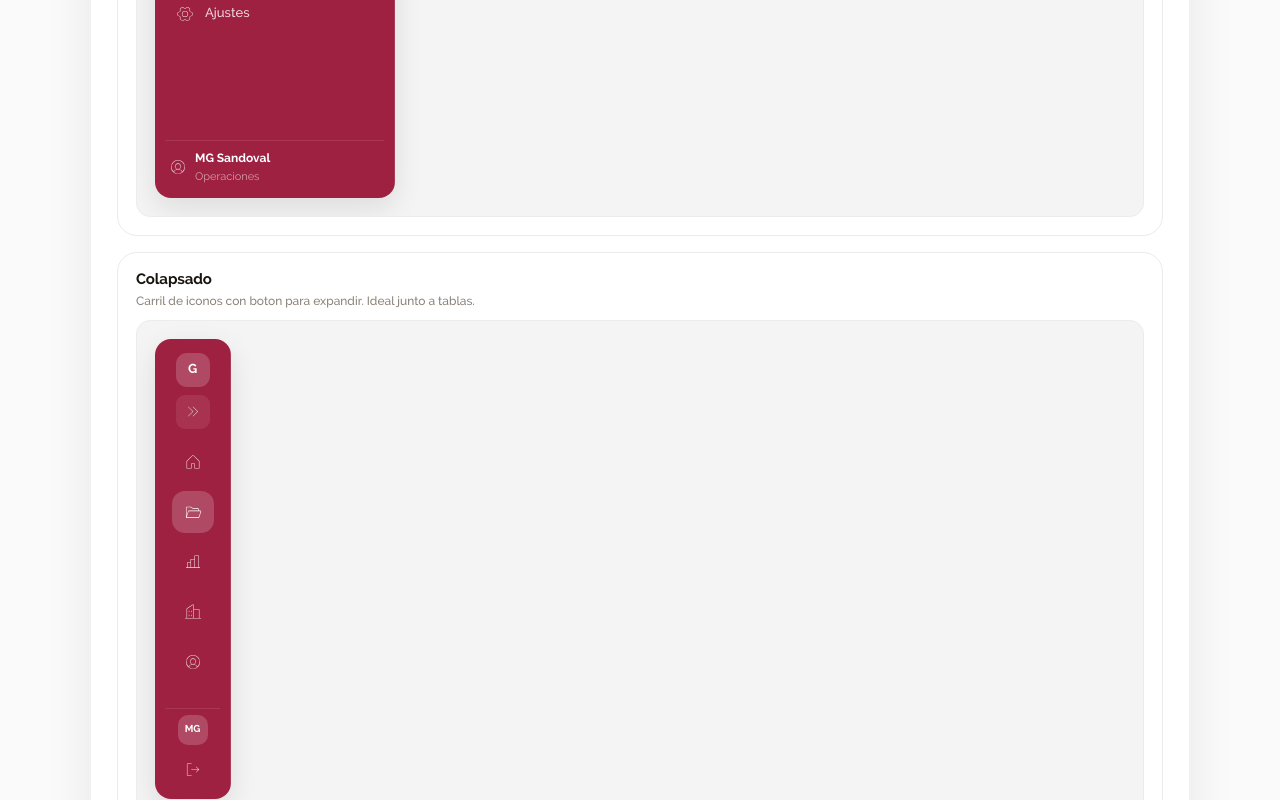
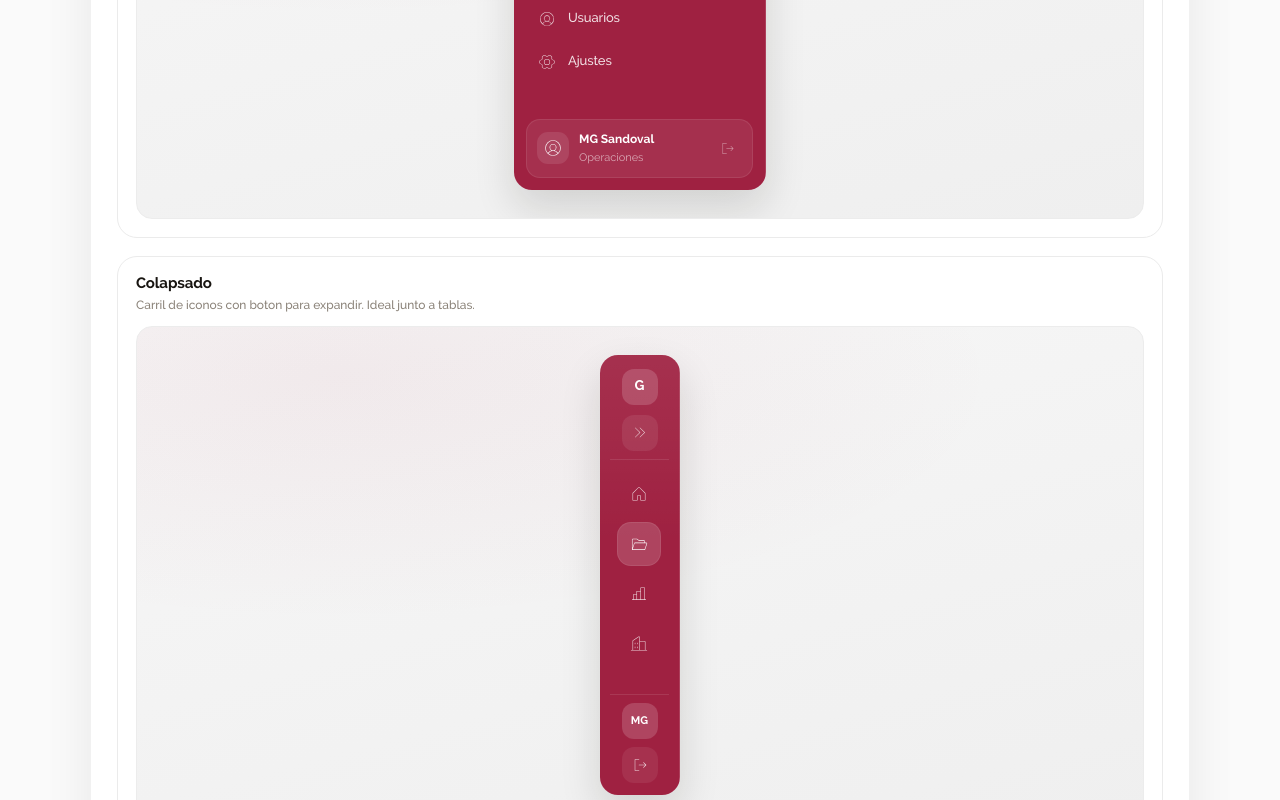
Before and after one commit to mariasan001/gob_ui, a Next.js app in the folder apps/web-next/: page /menu-lateral in a window 1280 px wide. Shown: the part 780-1580 px from the top of the page. Built offline with nearby package versions, Linux system fonts and the light colour scheme.

Commit message:
Pule visualmente los 7 tipos de Menu lateral
Mejora marca, items activos, pie, badges, densidades y stage centrado
con sombra y degradado sutil.

Co-authored-by: mariasan001 <mariasan001@users.noreply.github.com>

```diff
--- a/apps/web-next/src/app/menu-lateral/menu-demo.tsx
+++ b/apps/web-next/src/app/menu-lateral/menu-demo.tsx
@@ -41,8 +41,11 @@ function Brand({
   onToggle: () => void;
 }) {
   return (
-    <div slot="brand" className={`${local.brand} ${large ? local.brandLg : ''}`}>
-      <span className={local.mark} aria-hidden="true">
+    <div
+      slot="brand"
+      className={`${local.brand} ${large ? local.brandLg : ''} ${collapsed ? local.brandRail : ''}`}
+    >
+      <span className={`${local.mark} ${large ? local.markLg : ''}`} aria-hidden="true">
         G
       </span>
       {!collapsed ? (
@@ -70,15 +73,11 @@ function Brand({
 
 function Footer({
   collapsed,
-  showUser,
+  emphasis,
 }: {
   collapsed: boolean;
-  showUser: boolean;
+  emphasis?: boolean;
 }) {
-  if (!showUser && !collapsed) {
-    return <div slot="footer" className={local.footEmpty} />;
-  }
-
   if (collapsed) {
     return (
       <div slot="footer" className={local.footRail}>
@@ -86,19 +85,24 @@ function Footer({
           MG
         </span>
         <button type="button" className={local.railBtn} title="Salir" aria-label="Salir">
-          <SignOut weight="thin" size={17} aria-hidden="true" />
+          <SignOut weight="thin" size={16} aria-hidden="true" />
         </button>
       </div>
     );
   }
 
   return (
-    <div slot="footer" className={local.foot}>
-      <UserCircle weight="thin" size={18} aria-hidden="true" />
-      <div>
+    <div slot="footer" className={`${local.foot} ${emphasis ? local.footEmphasis : ''}`}>
+      <span className={local.footAvatar} aria-hidden="true">
+        <UserCircle weight="thin" size={20} />
+      </span>
+      <div className={local.footText}>
         <strong>MG Sandoval</strong>
         <small>Operaciones</small>
       </div>
+      <button type="button" className={local.footAction} title="Salir" aria-label="Salir">
+        <SignOut weight="thin" size={15} />
+      </button>
     </div>
   );
 }
@@ -114,20 +118,21 @@ function NavItems({
 }) {
   const showBadges = variant === 'badges';
   const grouped = variant === 'grouped';
+  const dense = variant === 'dense';
 
   const renderItem = (label: string, Icon: typeof House, badge?: number) => (
     <a
       key={label}
       href="#"
-      className={`${local.navItem} ${collapsed ? local.navItemRail : ''} ${
-        label === active ? local.navActive : ''
-      }`}
+      className={`${local.navItem} ${dense ? local.navItemDense : ''} ${
+        collapsed ? local.navItemRail : ''
+      } ${label === active ? local.navActive : ''}`}
       data-active={label === active ? 'true' : undefined}
       title={label}
       onClick={(e) => e.preventDefault()}
     >
       <span className={local.navIcon}>
-        <Icon weight="thin" size={18} aria-hidden="true" />
+        <Icon weight="thin" size={dense ? 17 : 18} aria-hidden="true" />
         {showBadges && badge && collapsed ? <i className={local.badgeDot} /> : null}
       </span>
       {!collapsed ? <span className={local.navLabel}>{label}</span> : null}
@@ -158,21 +163,16 @@ export function MenuDemo({
 }) {
   const [collapsed, setCollapsed] = useState(example.variant === 'collapsed');
   const variant = example.variant === 'collapsed' ? 'basic' : example.variant;
-  const showUser =
-    example.variant === 'user' ||
-    example.variant === 'basic' ||
-    example.variant === 'brand' ||
-    example.variant === 'dense' ||
-    example.variant === 'badges' ||
-    example.variant === 'grouped' ||
-    collapsed;
 
   return (
+    <div className={local.stageInner}>
       <gob-sidebar
         variant={variant}
         tone={tone}
         collapsed={collapsed || undefined}
-      className={`${local.sidebar} ${collapsed ? local.sidebarRail : ''}`}
+        className={`${local.sidebar} ${collapsed ? local.sidebarRail : ''} ${
+          example.variant === 'dense' ? local.sidebarDense : ''
+        } ${example.variant === 'brand' ? local.sidebarBrand : ''}`}
       >
         <Brand
           collapsed={collapsed}
@@ -184,7 +184,8 @@ export function MenuDemo({
           collapsed={collapsed}
           active={collapsed ? 'Expedientes' : 'Inicio'}
         />
-      <Footer collapsed={collapsed} showUser={showUser} />
+        <Footer collapsed={collapsed} emphasis={example.variant === 'user'} />
       </gob-sidebar>
+    </div>
   );
 }
--- a/apps/web-next/src/app/menu-lateral/menu.module.css
+++ b/apps/web-next/src/app/menu-lateral/menu.module.css
@@ -1,13 +1,13 @@
 .exampleList {
   display: grid;
-  gap: 16px;
+  gap: 18px;
   padding-top: 6px;
 }
 
 .exampleCard {
   position: relative;
   display: grid;
-  gap: 10px;
+  gap: 12px;
   padding: 18px;
   border-radius: 20px;
   border: 1px solid #ebebeb;
@@ -65,39 +65,66 @@
 
 .stage {
   display: flex;
-  align-items: stretch;
-  justify-content: flex-start;
-  min-height: 460px;
-  padding: 18px;
-  border-radius: 14px;
-  background: #f4f4f4;
+  align-items: center;
+  justify-content: center;
+  min-height: 480px;
+  padding: 28px 24px;
+  border-radius: 16px;
   border: 1px solid #ececec;
   overflow: hidden;
+  background:
+    radial-gradient(120% 90% at 20% 10%, rgba(159, 33, 65, 0.06), transparent 55%),
+    linear-gradient(165deg, #f7f7f7 0%, #efefef 100%);
+}
+
+.stageInner {
+  display: flex;
+  justify-content: center;
+  width: 100%;
 }
 
 .sidebar {
-  --gob-sidebar-width: 240px;
-  --gob-sidebar-collapsed-width: 76px;
-  height: 424px;
-  border-radius: 16px;
+  --gob-sidebar-width: 252px;
+  --gob-sidebar-collapsed-width: 80px;
+  height: 440px;
+  border-radius: 18px;
   overflow: hidden;
-  box-shadow: 0 10px 28px rgba(24, 21, 17, 0.1);
+  box-shadow:
+    0 1px 0 rgba(255, 255, 255, 0.35) inset,
+    0 18px 40px rgba(24, 21, 17, 0.14);
 }
 
 .sidebarRail {
-  --gob-sidebar-collapsed-width: 76px;
+  --gob-sidebar-collapsed-width: 80px;
+}
+
+.sidebarDense {
+  --gob-sidebar-width: 220px;
+  height: 400px;
+}
+
+.sidebarBrand {
+  height: 456px;
 }
 
 .brand {
   display: flex;
   align-items: center;
-  gap: 8px;
+  gap: 10px;
   width: 100%;
   min-width: 0;
+  padding-bottom: 10px;
+  border-bottom: 1px solid color-mix(in srgb, currentColor 12%, transparent);
 }
 
 .brandLg {
-  padding: 2px 0 4px;
+  padding-bottom: 12px;
+}
+
+.brandRail {
+  flex-direction: column;
+  gap: 10px;
+  padding-bottom: 8px;
 }
 
 .brandText {
@@ -108,17 +135,19 @@
 
 .brandText strong {
   display: block;
-  font-size: 13px;
+  font-size: 14px;
   font-weight: 700;
-  line-height: 1.2;
+  letter-spacing: -0.01em;
+  line-height: 1.15;
   color: var(--gob-sidebar-active-text, inherit);
   white-space: nowrap;
 }
 
 .brandText small {
   display: block;
-  margin-top: 2px;
-  font-size: 10px;
+  margin-top: 3px;
+  font-size: 11px;
+  font-weight: 500;
   color: var(--gob-sidebar-muted, #9a9590);
   white-space: nowrap;
 }
@@ -126,73 +155,95 @@
 .mark {
   display: grid;
   place-items: center;
-  width: 34px;
-  height: 34px;
-  border-radius: 11px;
+  width: 36px;
+  height: 36px;
+  border-radius: 12px;
   background: var(--gob-sidebar-accent, #9f2141);
   color: #fff;
-  font-size: 13px;
+  font-size: 14px;
   font-weight: 700;
   flex: 0 0 auto;
+  box-shadow: 0 6px 14px rgba(24, 21, 17, 0.12);
+}
+
+.markLg {
+  width: 42px;
+  height: 42px;
+  border-radius: 14px;
+  font-size: 16px;
 }
 
 :global(gob-sidebar[tone='primary']) .mark,
 :global(gob-sidebar[tone='dark']) .mark {
-  background: rgba(255, 255, 255, 0.18);
+  background: rgba(255, 255, 255, 0.16);
+  box-shadow: none;
 }
 
 .toggle {
   appearance: none;
   display: grid;
   place-items: center;
-  width: 30px;
-  height: 30px;
+  width: 32px;
+  height: 32px;
   margin-left: auto;
   border: 0;
-  border-radius: 9px;
-  background: color-mix(in srgb, currentColor 10%, transparent);
+  border-radius: 10px;
+  background: color-mix(in srgb, currentColor 9%, transparent);
   color: inherit;
   cursor: pointer;
   flex: 0 0 auto;
-  transition: background 140ms ease;
+  transition: background 140ms ease, transform 140ms ease;
 }
 
 .toggle:hover {
-  background: color-mix(in srgb, currentColor 16%, transparent);
+  background: color-mix(in srgb, currentColor 15%, transparent);
+  transform: translateY(-1px);
 }
 
-:global(gob-sidebar[collapsed]) .brand {
-  flex-direction: column;
-  gap: 8px;
-}
-
-:global(gob-sidebar[collapsed]) .toggle {
+.brandRail .toggle {
   margin-left: 0;
-  width: 34px;
-  height: 34px;
+  width: 36px;
+  height: 36px;
+  border-radius: 12px;
 }
 
 .navItem {
   display: flex;
   align-items: center;
-  gap: 10px;
-  min-height: 36px;
-  padding: 0 10px;
-  border-radius: 11px;
+  gap: 11px;
+  min-height: 40px;
+  padding: 0 11px;
+  border-radius: 12px;
   color: inherit;
   text-decoration: none;
   font-size: 13px;
   font-weight: 500;
-  transition: background 140ms ease, color 140ms ease;
+  letter-spacing: -0.01em;
+  transition:
+    background 140ms ease,
+    color 140ms ease,
+    transform 140ms ease;
+}
+
+.navItem:hover {
+  background: var(--gob-sidebar-hover, rgba(24, 21, 17, 0.04));
+}
+
+.navItemDense {
+  min-height: 34px;
+  padding: 0 9px;
+  border-radius: 10px;
+  font-size: 12px;
+  gap: 9px;
 }
 
 .navItemRail {
   justify-content: center;
-  width: 42px;
-  height: 42px;
-  min-height: 42px;
+  width: 44px;
+  height: 44px;
+  min-height: 44px;
   padding: 0;
-  border-radius: 13px;
+  border-radius: 14px;
 }
 
 .navIcon {
@@ -202,6 +253,7 @@
   flex: 0 0 auto;
   width: 20px;
   height: 20px;
+  opacity: 0.95;
 }
 
 .navLabel {
@@ -216,69 +268,119 @@
   background: var(--gob-sidebar-active-bg, rgba(159, 33, 65, 0.1));
   color: var(--gob-sidebar-active-text, #9f2141);
   font-weight: 700;
+  box-shadow: inset 0 0 0 1px color-mix(in srgb, currentColor 8%, transparent);
+}
+
+.navActive:hover {
+  background: var(--gob-sidebar-active-bg, rgba(159, 33, 65, 0.1));
 }
 
 .group {
-  margin: 8px 0 2px;
-  padding: 0 10px;
+  margin: 12px 0 4px;
+  padding: 0 11px;
   font-size: 10px;
   font-weight: 700;
-  letter-spacing: 0.08em;
+  letter-spacing: 0.1em;
   text-transform: uppercase;
   color: var(--gob-sidebar-muted, #9a9590);
 }
 
 .group:first-child {
-  margin-top: 0;
+  margin-top: 2px;
 }
 
 .badge {
   flex: 0 0 auto;
-  min-width: 20px;
-  padding: 2px 6px;
+  min-width: 22px;
+  padding: 3px 7px;
   border-radius: 999px;
-  background: var(--gob-sidebar-active-bg, rgba(159, 33, 65, 0.12));
+  background: color-mix(in srgb, currentColor 14%, transparent);
   color: var(--gob-sidebar-active-text, #9f2141);
   font-style: normal;
   font-size: 11px;
   font-weight: 700;
   text-align: center;
+  line-height: 1;
 }
 
 .badgeDot {
   position: absolute;
-  top: -2px;
-  right: -4px;
-  width: 7px;
-  height: 7px;
+  top: -3px;
+  right: -5px;
+  width: 8px;
+  height: 8px;
   border-radius: 50%;
-  background: var(--gob-sidebar-active-text, #fff);
+  background: #fff;
+  box-shadow: 0 0 0 2px color-mix(in srgb, var(--gob-sidebar-bg, #9f2141) 85%, #000);
 }
 
-.footEmpty {
-  display: none;
+:global(gob-sidebar[tone='neutral']) .badgeDot,
+:global(gob-sidebar[tone='soft']) .badgeDot,
+:global(gob-sidebar[tone='accent']) .badgeDot {
+  background: var(--gob-sidebar-accent, #9f2141);
+  box-shadow: 0 0 0 2px var(--gob-sidebar-bg, #fff);
 }
 
 .foot {
   display: flex;
   align-items: center;
-  gap: 8px;
-  padding: 8px 4px 2px;
-  border-top: 1px solid color-mix(in srgb, currentColor 12%, transparent);
+  gap: 10px;
+  margin-top: 2px;
+  padding: 10px;
+  border-radius: 14px;
+  background: color-mix(in srgb, currentColor 8%, transparent);
+  border: 1px solid color-mix(in srgb, currentColor 10%, transparent);
 }
 
-.foot strong {
+.footEmphasis {
+  background: color-mix(in srgb, currentColor 11%, transparent);
+  border-color: color-mix(in srgb, currentColor 14%, transparent);
+}
+
+.footAvatar {
+  display: grid;
+  place-items: center;
+  width: 32px;
+  height: 32px;
+  border-radius: 11px;
+  background: color-mix(in srgb, currentColor 10%, transparent);
+  color: var(--gob-sidebar-active-text, inherit);
+  flex: 0 0 auto;
+}
+
+.footText {
+  flex: 1 1 auto;
+  min-width: 0;
+}
+
+.footText strong {
   display: block;
   font-size: 12px;
   font-weight: 700;
   color: var(--gob-sidebar-active-text, inherit);
+  white-space: nowrap;
 }
 
-.foot small {
+.footText small {
   display: block;
   margin-top: 2px;
   font-size: 11px;
   color: var(--gob-sidebar-muted, #9a9590);
+  white-space: nowrap;
+}
+
+.footAction {
+  appearance: none;
+  display: grid;
+  place-items: center;
+  width: 30px;
+  height: 30px;
+  border: 0;
+  border-radius: 9px;
+  background: transparent;
+  color: var(--gob-sidebar-muted, inherit);
+  cursor: default;
+  flex: 0 0 auto;
 }
 
 .footRail {
@@ -286,7 +388,7 @@
   gap: 8px;
   justify-items: center;
   width: 100%;
-  padding-top: 6px;
+  padding-top: 8px;
   border-top: 1px solid color-mix(in srgb, currentColor 12%, transparent);
 }
 
@@ -294,11 +396,11 @@
   appearance: none;
   display: grid;
   place-items: center;
-  width: 34px;
-  height: 34px;
+  width: 36px;
+  height: 36px;
   border: 0;
-  border-radius: 10px;
-  background: transparent;
+  border-radius: 12px;
+  background: color-mix(in srgb, currentColor 8%, transparent);
   color: inherit;
   cursor: default;
 }
@@ -306,12 +408,12 @@
 .avatar {
   display: grid;
   place-items: center;
-  width: 30px;
-  height: 30px;
-  border-radius: 10px;
-  background: var(--gob-sidebar-active-bg, rgba(255, 255, 255, 0.18));
+  width: 36px;
+  height: 36px;
+  border-radius: 12px;
+  background: var(--gob-sidebar-active-bg, rgba(255, 255, 255, 0.16));
   color: var(--gob-sidebar-active-text, #fff);
-  font-size: 10px;
+  font-size: 11px;
   font-weight: 700;
 }
 
@@ -361,9 +463,16 @@
 }
 
 @media (max-width: 640px) {
-  .sidebar {
-    width: 100%;
-    --gob-sidebar-width: 100%;
+  .stage {
+    min-height: 420px;
+    padding: 18px 14px;
+  }
+
+  .sidebar,
+  .sidebarBrand,
+  .sidebarDense {
+    width: min(100%, 280px);
+    --gob-sidebar-width: min(100%, 280px);
     height: 420px;
   }
 }
--- a/packages/ui-wc/src/components/sidebar/sidebar-styles.ts
+++ b/packages/ui-wc/src/components/sidebar/sidebar-styles.ts
@@ -7,7 +7,7 @@ export const sidebarStyles = `
   box-sizing: border-box;
   font-family: var(--gob-font-sans, Gotham, Raleway, sans-serif);
   color: var(--gob-sidebar-text, #6b665f);
-  transition: width 220ms ease;
+  transition: width 240ms cubic-bezier(0.22, 1, 0.36, 1);
 }
 
 *,
@@ -17,17 +17,24 @@ export const sidebarStyles = `
 }
 
 .root {
+  position: relative;
   display: grid;
   grid-template-rows: auto minmax(0, 1fr) auto;
-  gap: 12px;
+  gap: 14px;
   width: 100%;
   height: 100%;
   min-height: inherit;
-  padding: 12px 10px 10px;
+  padding: 16px 12px 12px;
   border-right: 1px solid var(--gob-sidebar-border, rgba(24, 21, 17, 0.1));
-  background: var(--gob-sidebar-bg, #fff);
+  background:
+    linear-gradient(
+      180deg,
+      color-mix(in srgb, #fff 7%, transparent) 0%,
+      transparent 42%
+    ),
+    var(--gob-sidebar-bg, #fff);
   color: var(--gob-sidebar-text, #6b665f);
-  transition: padding 220ms ease, gap 220ms ease;
+  transition: padding 240ms ease, gap 240ms ease;
 }
 
 :host([collapsed]) {
@@ -41,17 +48,17 @@ export const sidebarStyles = `
 }
 
 .root[data-variant="dense"] {
-  gap: 10px;
-  padding: 12px 10px 10px;
-  --gob-sidebar-width: 220px;
+  gap: 8px;
+  padding: 12px 8px 10px;
+  --gob-sidebar-width: 212px;
 }
 
 :host([variant="dense"]:not([collapsed])) {
-  width: var(--gob-sidebar-width, 220px);
+  width: var(--gob-sidebar-width, 212px);
 }
 
 .root[data-variant="brand"] {
-  gap: 18px;
+  gap: 16px;
   padding-top: 18px;
 }
 
@@ -61,10 +68,11 @@ export const sidebarStyles = `
 
 .nav {
   display: grid;
-  gap: 4px;
+  gap: 3px;
   align-content: start;
   min-height: 0;
   overflow: auto;
+  padding-right: 2px;
   scrollbar-width: none;
   -ms-overflow-style: none;
 }
@@ -88,59 +96,64 @@ export const sidebarStyles = `
 
 .root[data-collapsed="true"] .nav {
   justify-items: center;
-  gap: 8px;
+  gap: 6px;
 }
 
-/* Tones — vars en :host para que el contenido slotted las herede */
+/* Tones */
 :host([tone='primary']),
 :host(:not([tone])) {
   --gob-sidebar-bg: #9f2141;
-  --gob-sidebar-text: rgba(255, 255, 255, 0.82);
-  --gob-sidebar-muted: rgba(255, 255, 255, 0.55);
-  --gob-sidebar-active-bg: rgba(255, 255, 255, 0.18);
+  --gob-sidebar-text: rgba(255, 255, 255, 0.86);
+  --gob-sidebar-muted: rgba(255, 255, 255, 0.58);
+  --gob-sidebar-active-bg: rgba(255, 255, 255, 0.16);
   --gob-sidebar-active-text: #fff;
-  --gob-sidebar-border: rgba(255, 255, 255, 0.12);
+  --gob-sidebar-border: rgba(255, 255, 255, 0.14);
   --gob-sidebar-accent: #9f2141;
+  --gob-sidebar-hover: rgba(255, 255, 255, 0.08);
 }
 
 :host([tone='accent']) {
-  --gob-sidebar-bg: #f4ebe0;
-  --gob-sidebar-text: #5c5348;
+  --gob-sidebar-bg: #f3ebe0;
+  --gob-sidebar-text: #53493e;
   --gob-sidebar-muted: #8a8278;
-  --gob-sidebar-active-bg: rgba(188, 148, 90, 0.28);
-  --gob-sidebar-active-text: #7a5a2e;
+  --gob-sidebar-active-bg: rgba(188, 148, 90, 0.26);
+  --gob-sidebar-active-text: #6f5128;
   --gob-sidebar-border: rgba(24, 21, 17, 0.08);
   --gob-sidebar-accent: #bc945a;
+  --gob-sidebar-hover: rgba(24, 21, 17, 0.05);
 }
 
 :host([tone='dark']) {
   --gob-sidebar-bg: #181511;
-  --gob-sidebar-text: rgba(255, 255, 255, 0.78);
+  --gob-sidebar-text: rgba(255, 255, 255, 0.82);
   --gob-sidebar-muted: rgba(255, 255, 255, 0.48);
   --gob-sidebar-active-bg: rgba(255, 255, 255, 0.12);
   --gob-sidebar-active-text: #fff;
   --gob-sidebar-border: rgba(255, 255, 255, 0.1);
   --gob-sidebar-accent: #181511;
+  --gob-sidebar-hover: rgba(255, 255, 255, 0.06);
 }
 
 :host([tone='neutral']) {
   --gob-sidebar-bg: #fff;
-  --gob-sidebar-text: #6b665f;
+  --gob-sidebar-text: #5f5952;
   --gob-sidebar-muted: #9a9590;
   --gob-sidebar-active-bg: rgba(159, 33, 65, 0.1);
   --gob-sidebar-active-text: #9f2141;
-  --gob-sidebar-border: rgba(24, 21, 17, 0.1);
+  --gob-sidebar-border: rgba(24, 21, 17, 0.08);
   --gob-sidebar-accent: #9f2141;
+  --gob-sidebar-hover: rgba(24, 21, 17, 0.04);
 }
 
 :host([tone='soft']) {
   --gob-sidebar-bg: #e7d7bd;
-  --gob-sidebar-text: #4a4033;
+  --gob-sidebar-text: #463d31;
   --gob-sidebar-muted: #7a6f60;
   --gob-sidebar-active-bg: rgba(159, 33, 65, 0.12);
   --gob-sidebar-active-text: #9f2141;
-  --gob-sidebar-border: rgba(24, 21, 17, 0.1);
+  --gob-sidebar-border: rgba(24, 21, 17, 0.08);
   --gob-sidebar-accent: #9f2141;
+  --gob-sidebar-hover: rgba(24, 21, 17, 0.05);
 }
 
 ::slotted([data-active="true"]),
```
Lines whose indentation alone changed are shown as unchanged.
